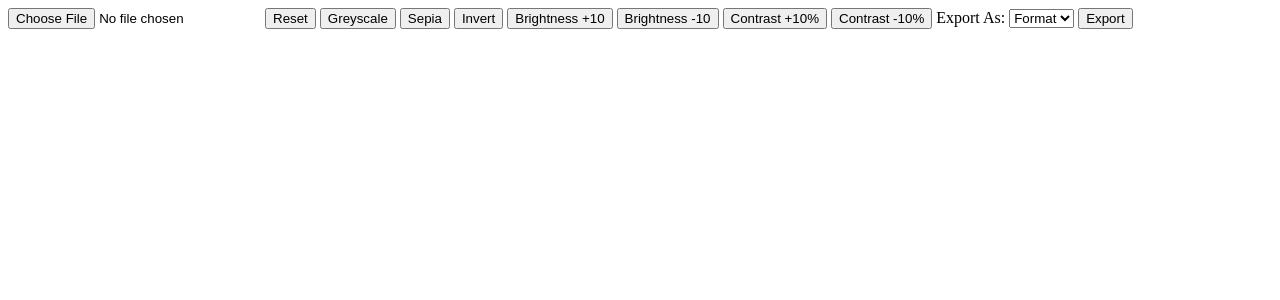
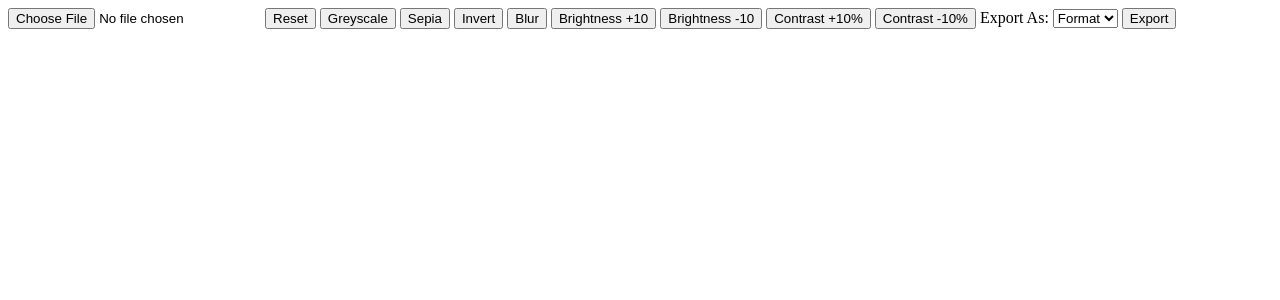
Before and after one commit to Safi2099/darkroom, a Flask app: page / in a window 1280 px wide. Shown: the top 300 px of the page. Run offline with Flask 3, Linux system fonts and the light colour scheme.

Commit message:
Add rudimentary blur

```diff
--- a/static/js/helpers.js
+++ b/static/js/helpers.js
@@ -1,5 +1,5 @@
 export function filter(ctx, filter) {
-    const filters = { greyscale, sepia, invert };
+    const filters = { greyscale, sepia, invert, blur };
     const filterFunc = filters[filter];
 
     if (filterFunc) {
@@ -77,6 +77,59 @@ export function invert(ctx) {
     ctx.putImageData(imageData, 0, 0);
 }
 
+export function blur(ctx) {
+    const oldImageData = ctx.getImageData(0, 0, ctx.canvas.width, ctx.canvas.height);
+    const newImageData = ctx.createImageData(oldImageData);
+
+    const oldData = oldImageData.data;
+    const newData = newImageData.data;
+
+    for (let i = 0; i < oldData.length; i += 4) {
+        const pixelIndex = (i / 4) | 0;
+        const x = pixelIndex % oldImageData.width;
+        const y = (pixelIndex / oldImageData.width) | 0;
+
+        let sumR = 0;
+        let sumG = 0;
+        let sumB = 0;
+
+        let divisor = 0;
+
+        for (let dy = -1; dy <= 1; dy++) {
+            const row = y + dy;
+            if (row < 0) {
+                continue;
+            }
+            else if (row > oldImageData.height - 1) {
+                break;
+            }
+
+            for (let dx = -1; dx <= 1; dx++) {
+                const column = x + dx;
+                if (column < 0) {
+                    continue;
+                }
+                else if (column > oldImageData.width - 1) {
+                    break;
+                }
+
+                const index = (row * oldImageData.width + column) * 4;
+                sumR += oldData[index];
+                sumG += oldData[index + 1];
+                sumB += oldData[index + 2];
+                divisor++;
+            }
+        }
+
+        newData[i] = (sumR / divisor) | 0;
+        newData[i + 1] = (sumG / divisor) | 0;
+        newData[i + 2] = (sumB / divisor) | 0;
+        newData[i + 3] = oldData[i + 3];
+    }
+
+    ctx.putImageData(newImageData, 0, 0);
+}
+
 export function brightness(ctx, amount) {
     const imageData = ctx.getImageData(0, 0, ctx.canvas.width, ctx.canvas.height);
     const data = imageData.data;
--- a/templates/index.html
+++ b/templates/index.html
@@ -18,6 +18,7 @@
         <input type="button" class="operation-btn" data-type="filter" data-name="greyscale" value="Greyscale">
         <input type="button" class="operation-btn" data-type="filter" data-name="sepia" value="Sepia">
         <input type="button" class="operation-btn" data-type="filter" data-name="invert" value="Invert">
+        <input type="button" class="operation-btn" data-type="filter" data-name="blur" value="Blur">
 
         <input type="button" class="operation-btn" data-type="adjust" data-name="brightness" data-amount="10" value="Brightness +10">
         <input type="button" class="operation-btn" data-type="adjust" data-name="brightness" data-amount="-10" value="Brightness -10">
```
